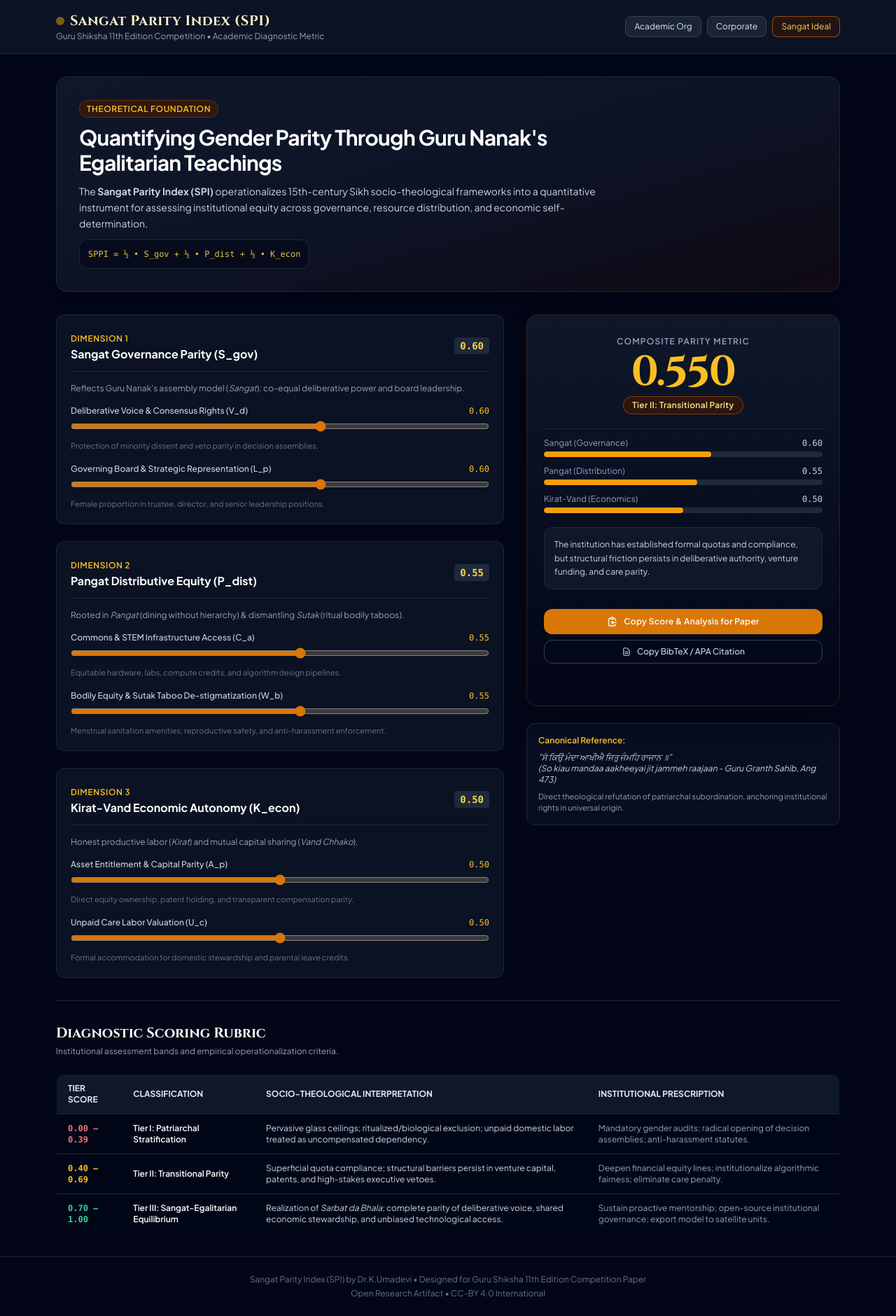
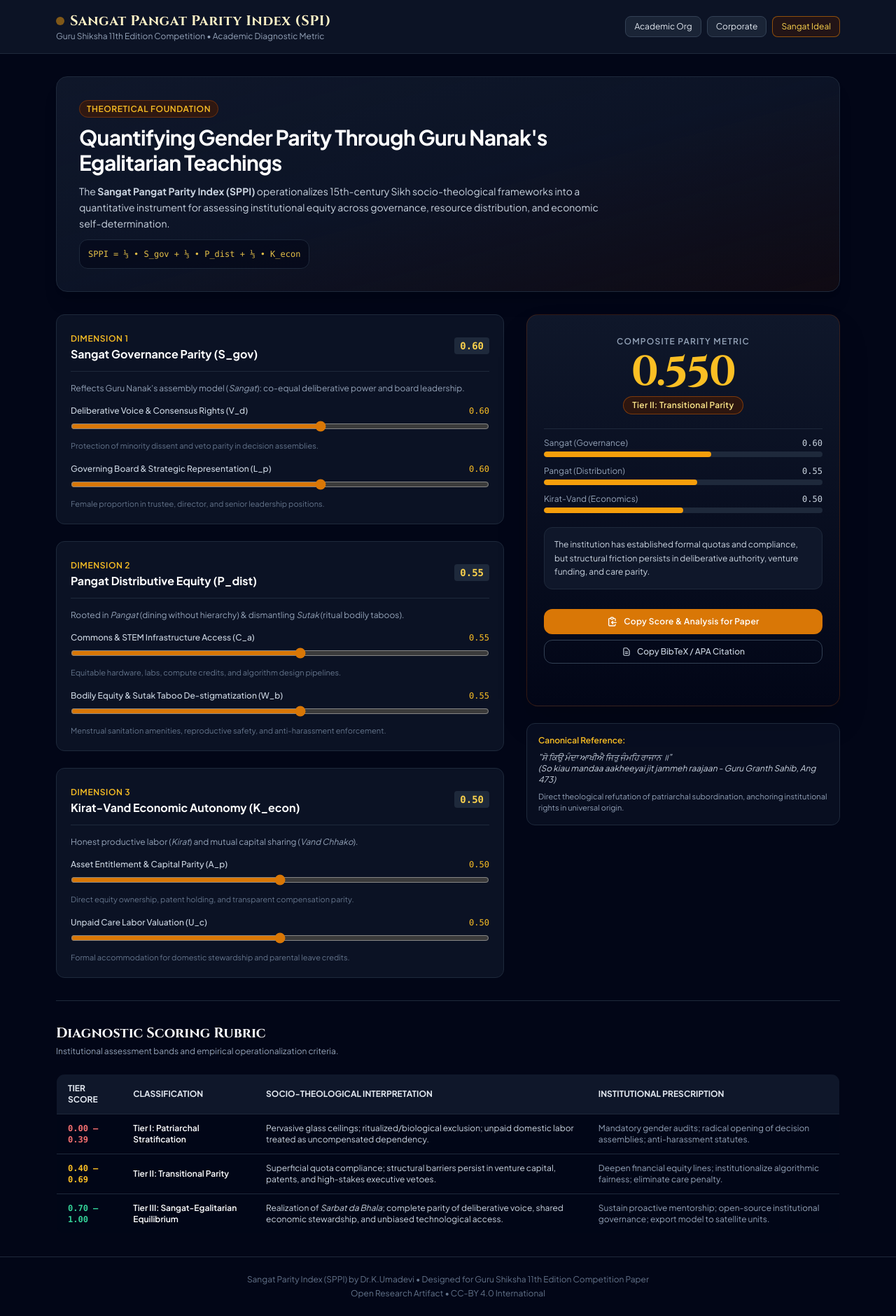
Before and after one commit to UMADEVIGNC/SangatParityIndex, a plain HTML site: page index.html in a window 1280 px wide. Shown: the whole page at 70% size. Drawn offline with nearby package versions, Linux system fonts and the light colour scheme.

Commit message:
Update index.html

```diff
--- a/index.html
+++ b/index.html
@@ -3,7 +3,7 @@
 <head>
   <meta charset="UTF-8">
   <meta name="viewport" content="width=device-width, initial-scale=1.0">
-  <title>Sangat Parity Index (SPPI) | Interactive Research Tool</title>
+  <title>Sangat Pangat Parity Index (SPPI) | Interactive Research Tool</title>
   <script src="https://cdn.tailwindcss.com"></script>
   <link rel="preconnect" href="https://fonts.googleapis.com">
   <link rel="preconnect" href="https://fonts.gstatic.com" crossorigin>
@@ -22,7 +22,7 @@
       <div>
         <div class="flex items-center gap-2">
           <span class="inline-block w-3 h-3 rounded-full bg-amber-500 animate-pulse"></span>
-          <h1 class="text-lg md:text-xl font-bold tracking-wide text-amber-100 font-serif-title">Sangat Parity Index (SPI)</h1>
+          <h1 class="text-lg md:text-xl font-bold tracking-wide text-amber-100 font-serif-title">Sangat Pangat Parity Index (SPI)</h1>
         </div>
         <p class="text-xs text-slate-400">Guru Shiksha 11th Edition Competition &bull; Academic Diagnostic Metric</p>
       </div>
@@ -42,7 +42,7 @@
         <span class="text-xs font-semibold tracking-wider text-amber-400 uppercase bg-amber-950/60 border border-amber-800/60 px-2.5 py-1 rounded-full">Theoretical Foundation</span>
         <h2 class="text-2xl md:text-3xl font-bold text-white tracking-tight">Quantifying Gender Parity Through Guru Nanak's Egalitarian Teachings</h2>
         <p class="text-slate-300 text-sm leading-relaxed">
-          The <strong>Sangat Parity Index (SPI)</strong> operationalizes 15th-century Sikh socio-theological frameworks into a quantitative instrument for assessing institutional equity across governance, resource distribution, and economic self-determination.
+          The <strong>Sangat Pangat Parity Index (SPPI)</strong> operationalizes 15th-century Sikh socio-theological frameworks into a quantitative instrument for assessing institutional equity across governance, resource distribution, and economic self-determination.
         </p>
         <div class="p-3 bg-slate-950/60 border border-slate-800 rounded-xl text-xs font-mono text-amber-300/90 inline-block">
           SPPI = ⅓ &bull; S_gov + ⅓ &bull; P_dist + ⅓ &bull; K_econ
@@ -265,7 +265,7 @@
   </main>
 
   <footer class="border-t border-slate-800 py-6 text-center text-xs text-slate-500">
-    <p>Sangat Parity Index (SPI) by Dr.K.Umadevi &bull; Designed for Guru Shiksha 11th Edition Competition Paper</p>
+    <p>Sangat Parity Index (SPPI) by Dr.K.Umadevi &bull; Designed for Guru Shiksha 11th Edition Competition Paper</p>
     <p class="mt-1">Open Research Artifact &bull; CC-BY 4.0 International</p>
   </footer>
 
@@ -356,7 +356,7 @@
       const pdist = document.getElementById('score-pdist').innerText;
       const kecon = document.getElementById('score-kecon').innerText;
 
-      const text = `Diagnostic Evaluation (SPI Metric):\nComposite Sangat Parity Index: ${spi} (${tier})\n- Sangat Governance Parity (S_gov): ${sgov}\n- Pangat Distributive Equity (P_dist): ${pdist}\n- Kirat-Vand Economic Autonomy (K_econ): ${kecon}\nFramework: Operationalized from Guru Nanak's egalitarian philosophy (Guru Granth Sahib, Ang 472-473).`;
+      const text = `Diagnostic Evaluation (SPPI Metric):\nComposite Sangat Pangat Parity Index: ${spi} (${tier})\n- Sangat Governance Parity (S_gov): ${sgov}\n- Pangat Distributive Equity (P_dist): ${pdist}\n- Kirat-Vand Economic Autonomy (K_econ): ${kecon}\nFramework: Operationalized from Guru Nanak's egalitarian philosophy (Guru Granth Sahib, Ang 472-473).`;
 
       navigator.clipboard.writeText(text).then(() => {
         showToast("Copied diagnostic score to clipboard!");
@@ -366,7 +366,7 @@
     function copyBibtexCitation() {
       const bibtex = `@misc{sppi2026,
   author = {Dr.K.Umadevi, Guru Nanak College},
-  title = {Sangat Parity Index (SPI): An Operational Metric for Institutional Gender Equity Inspired by Guru Nanak's Philosophy},
+  title = {Sangat Pangat Parity Index (SPPI): An Operational Metric for Institutional Gender Equity Inspired by Guru Nanak's Philosophy},
   year = {2026},
   howpublished = {Interactive Research Artifact on GitHub Pages},
   note = {Version 1.0}
```
